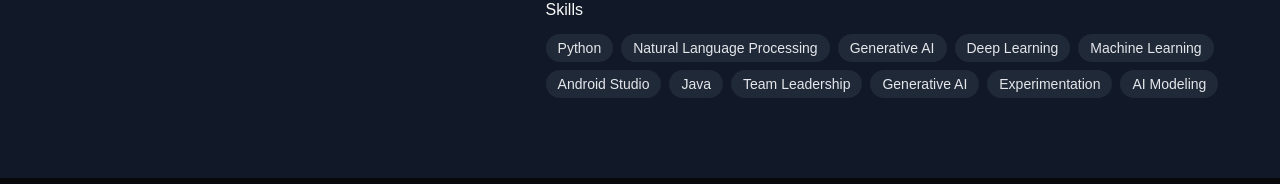
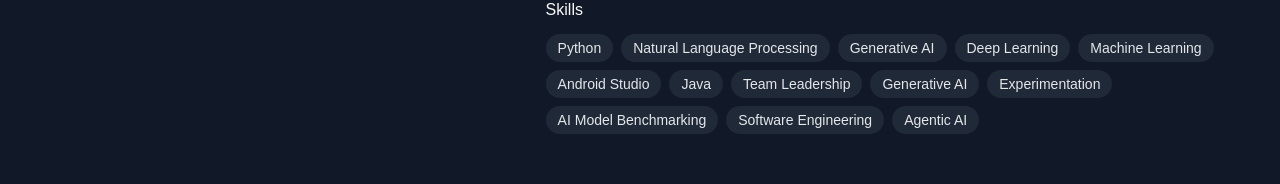
Before and after one commit to viswadarshan-024/viswadarshan-portfolio, a React (Vite) app: page / in a window 1280 px wide. Shown: the part 1710-1894 px from the top of the page. Built offline with nearby package versions, Linux system fonts and the light colour scheme.

Commit message:
Update AboutSection.tsx

```diff
--- a/src/components/AboutSection.tsx
+++ b/src/components/AboutSection.tsx
@@ -190,7 +190,7 @@ import { motion } from "framer-motion";
 import { Award, BookOpen, Briefcase, Cpu, Heart, Target } from "lucide-react";
 
 export default function AboutSection() {
-  const skills = ["Python", "Natural Language Processing", "Generative AI", "Deep Learning", "Machine Learning", "Android Studio", "Java", "Team Leadership", "Generative AI", "Experimentation", "AI Modeling"];
+  const skills = ["Python", "Natural Language Processing", "Generative AI", "Deep Learning", "Machine Learning", "Android Studio", "Java", "Team Leadership", "Generative AI", "Experimentation", "AI Model Benchmarking", "Software Engineering", "Agentic AI"];
 
   const fadeInUpVariants = {
     hidden: {
```
